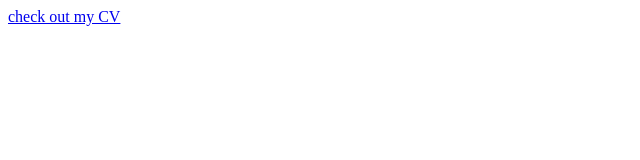
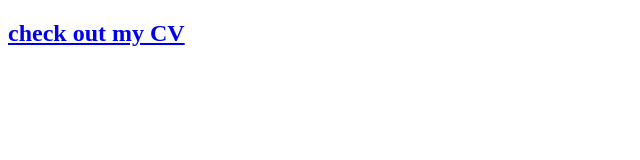
Before and after one commit to PetarChulin/petarchulin.github.io, a plain HTML site: page index.html in a window 1280 px wide. Shown: the whole page, without its empty margins (0-640 px from the left). Drawn offline with Linux system fonts and the light colour scheme.

Commit message:
Update index.html

```diff
--- a/index.html
+++ b/index.html
@@ -7,6 +7,6 @@
     <title>Document</title>
 </head>
 <body>
-    <a href="https-spa-cv-4f94e.web.app">check out my CV</a>
+    <a href="https-spa-cv-4f94e.web.app"><h2>check out my CV</h2></a>
 </body>
 </html>
```
